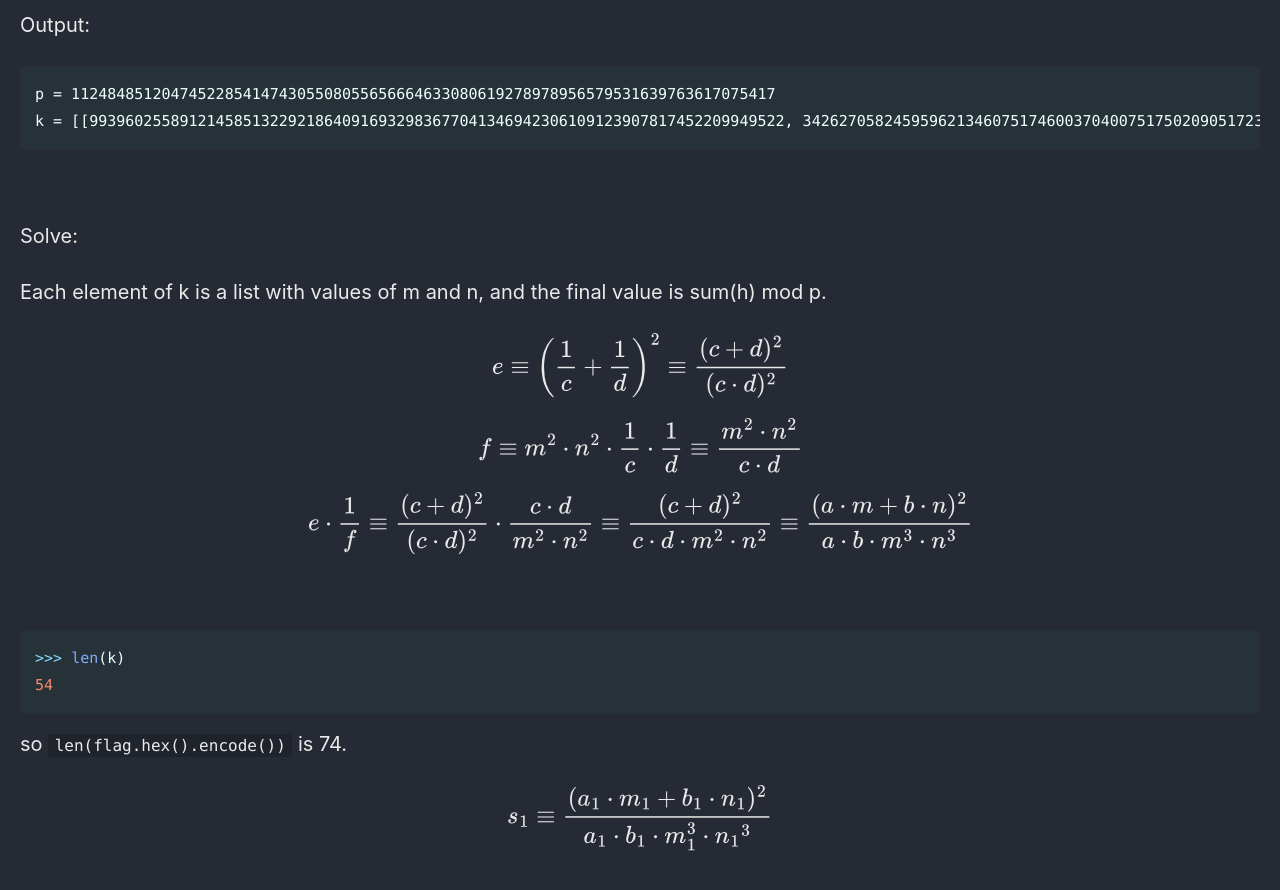
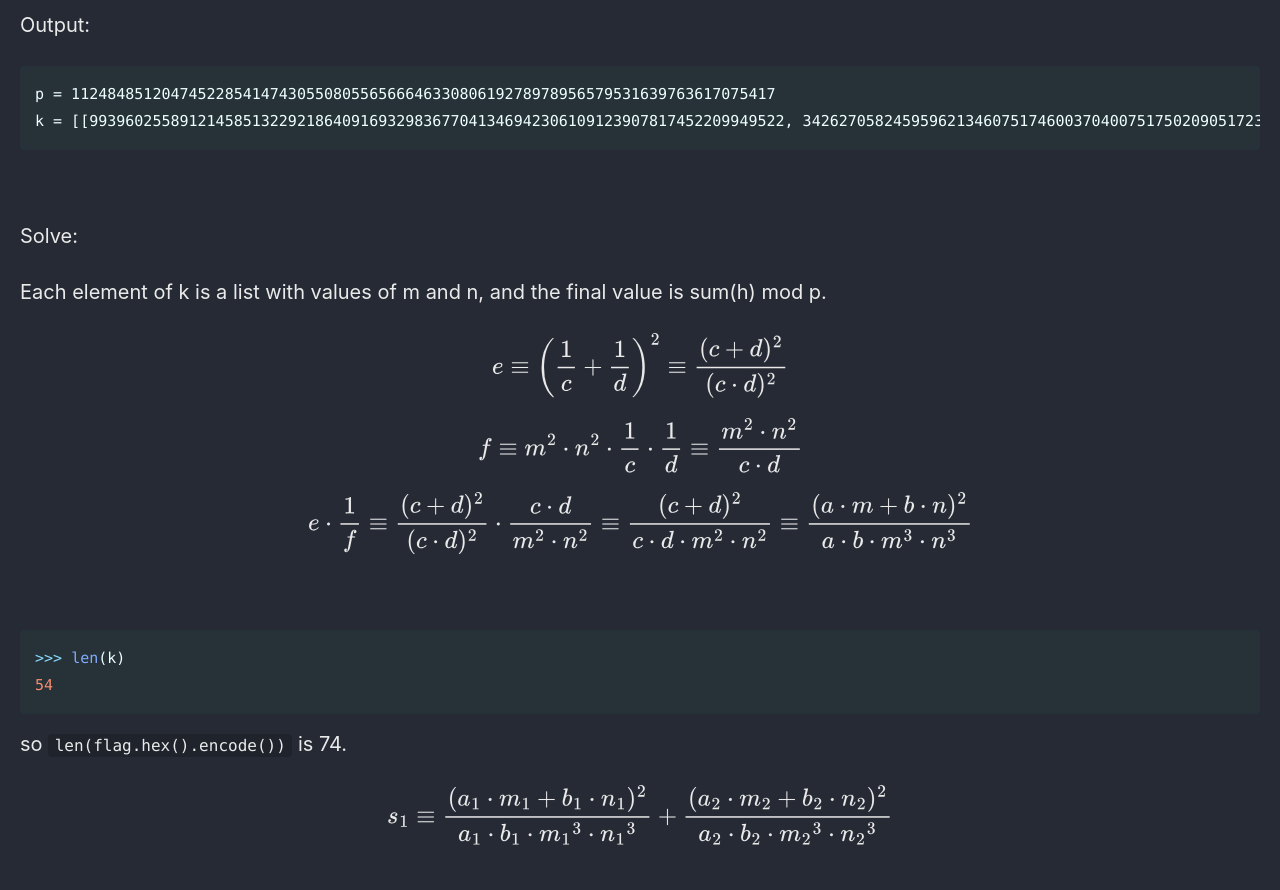
Before and after one commit to Connor-McCartney/Connor-McCartney.github.io, a Jekyll site: the page built from _pages/cryptography/other/syntelestis-Pearl-CTF-2024.md, in a window 1280 px wide and 900 px high, scrolled down 919 px. Shown: the top 890 px of the window. Built offline with Jekyll 4.4.1, drawn with Linux system fonts in a browser that asks for light colours; cached includes are drawn as plain includes.

Commit message:
Update syntelestis-Pearl-CTF-2024.md

```diff
--- a/_pages/cryptography/other/syntelestis-Pearl-CTF-2024.md
+++ b/_pages/cryptography/other/syntelestis-Pearl-CTF-2024.md
@@ -65,4 +65,4 @@ $$e \cdot \frac{1}{f} \equiv \frac{(c+d)^2}{(c \cdot d)^2} \cdot \frac{c \cdot d
 so `len(flag.hex().encode())` is 74.
 
 
-$$s_1 \equiv \frac{(a_1 \cdot m_1 + b_1 \cdot n_1)^2}{a_1 \cdot b_1 \cdot m_1^3 \cdot {n_1}^3}$$
+$$s_1 \equiv \frac{(a_1 \cdot m_1 + b_1 \cdot n_1)^2}{a_1 \cdot b_1 \cdot {m_1}^3 \cdot {n_1}^3} + \frac{(a_2 \cdot m_2 + b_2 \cdot n_2)^2}{a_2 \cdot b_2 \cdot {m_2}^3 \cdot {n_2}^3}$$
```
